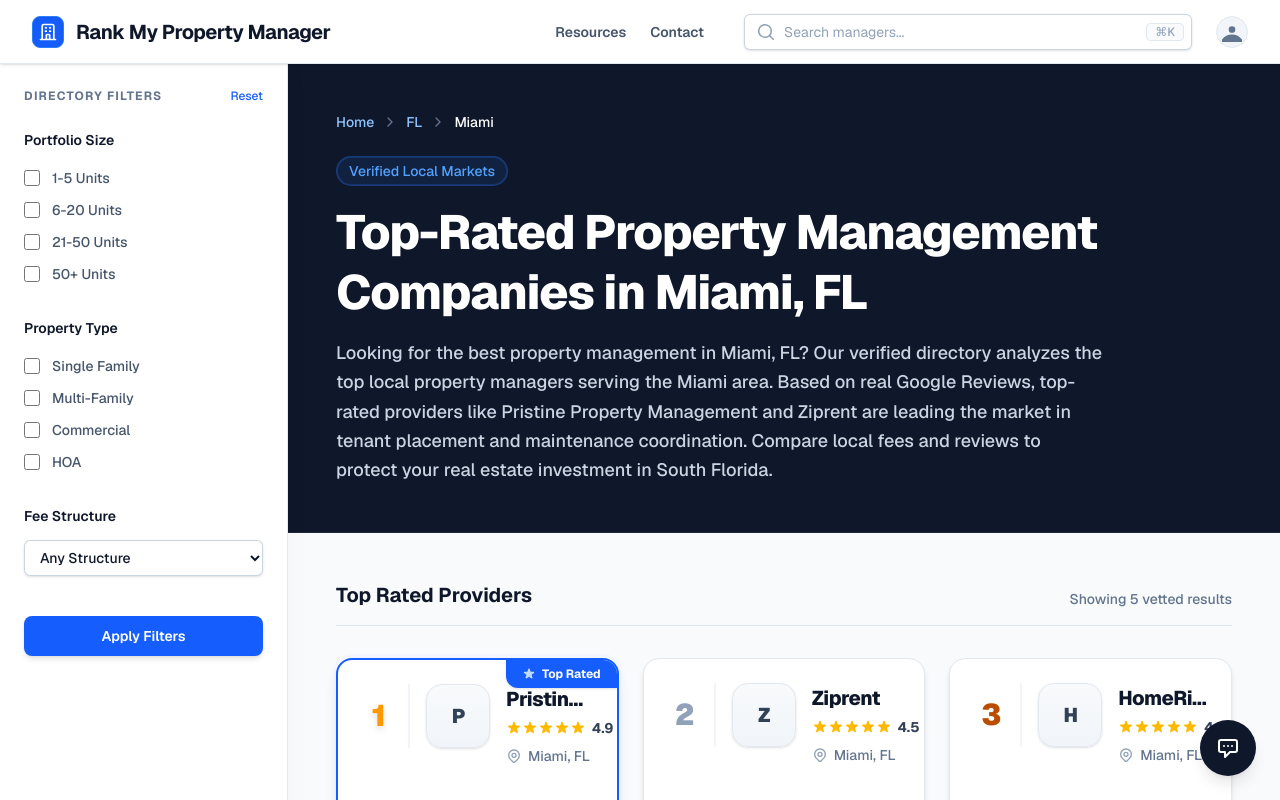
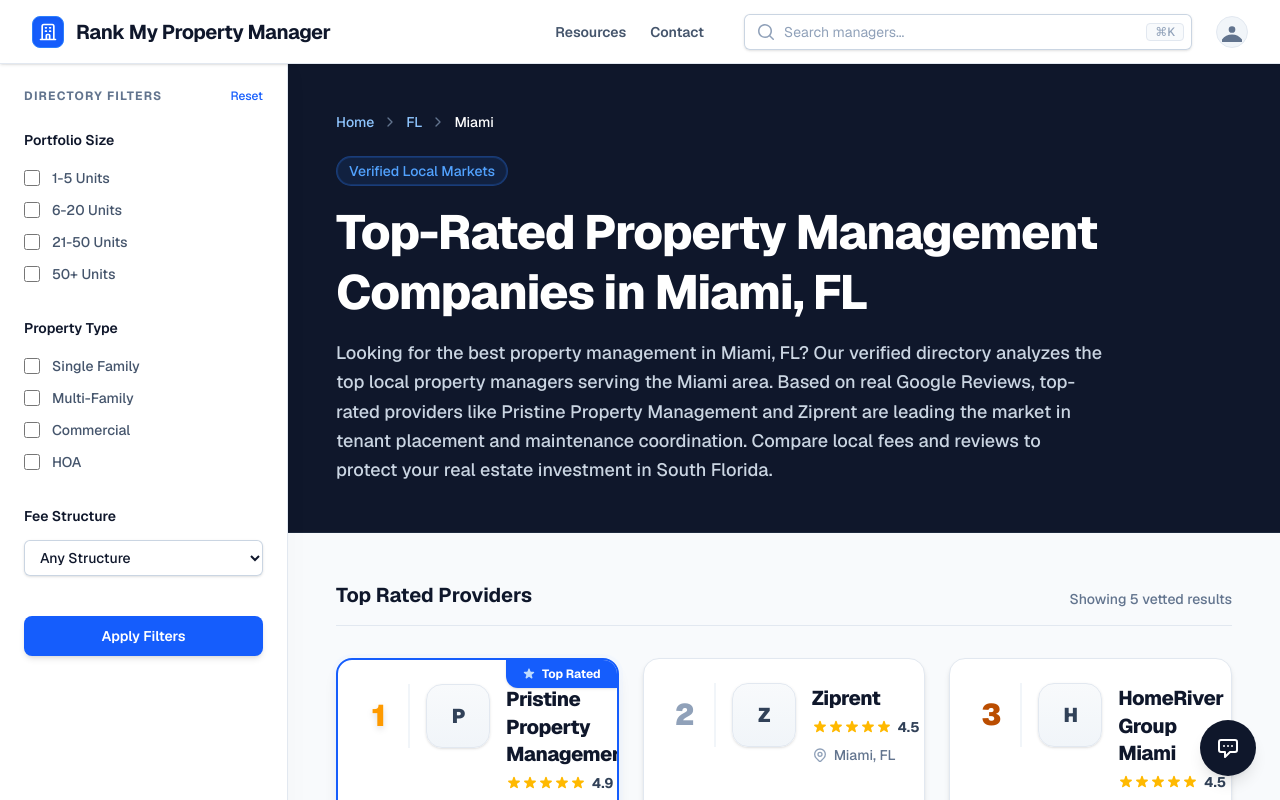
Before and after one commit to chrisreederphotography-hub/rank-my-property-manager, a Next.js app in the folder frontend/: page /fl/miami in a window 1280 px wide. Shown: the top 800 px of the page. Built offline with nearby package versions, Linux system fonts and the light colour scheme.

Commit message:
fix(ui): remove truncation from company names on manager cards to prevent cut-off text

```diff
--- a/frontend/src/components/ManagerCard.tsx
+++ b/frontend/src/components/ManagerCard.tsx
@@ -104,7 +104,7 @@
 
             <div className="pt-0.5 flex-1 min-w-0">
               <div className="flex items-center justify-between gap-2 mb-1">
-                <h2 className="text-xl font-extrabold tracking-tight text-slate-900 leading-snug truncate">
+                <h2 className="text-xl font-extrabold tracking-tight text-slate-900 leading-snug">
                   {manager.companyName}
                 </h2>
               </div>
```
